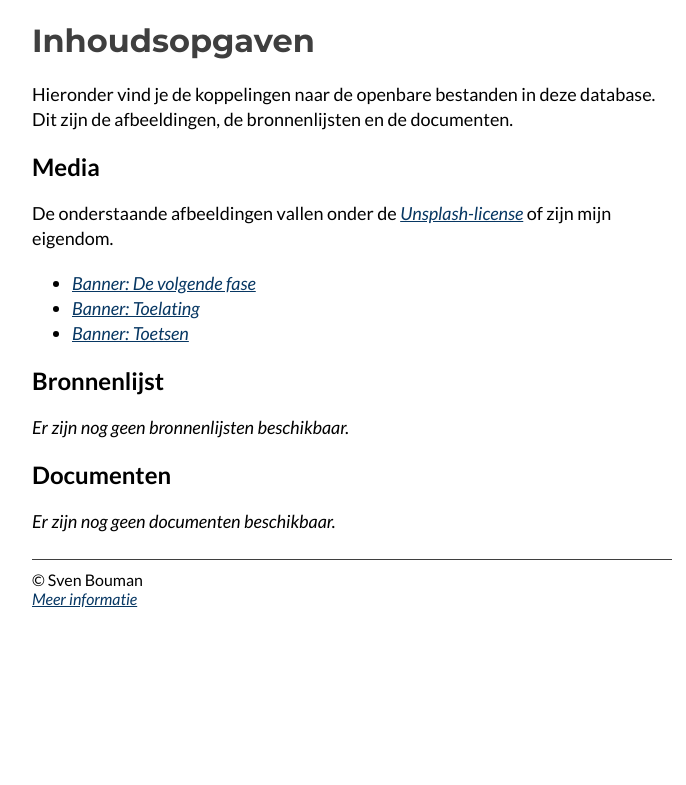
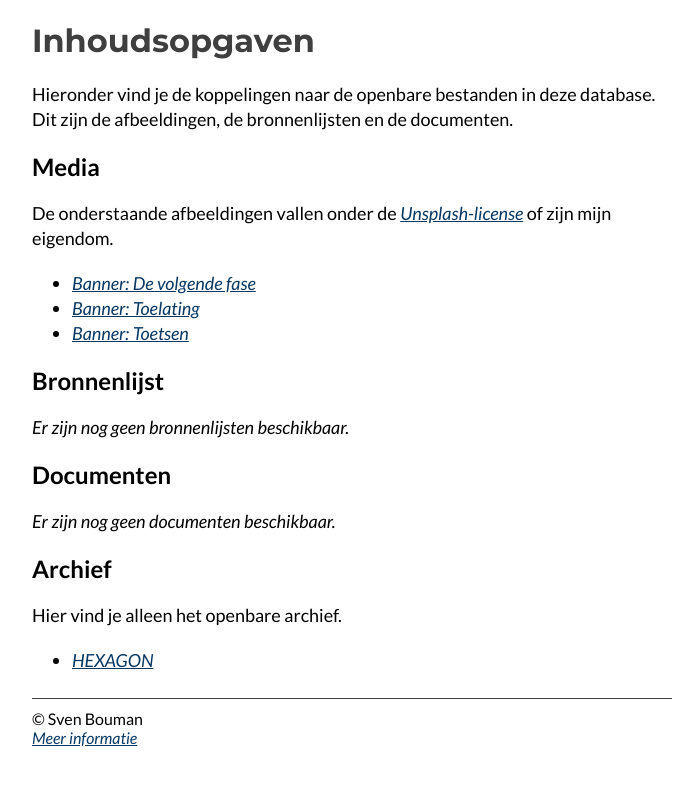
Before and after one commit to kevin-51/bronnen, a Jekyll site: the page built from index.md, in a window 1280 px wide. Shown: the top 785 px of the page, without its empty margins (288-974 px from the left). Built offline with Jekyll 4.4.1, drawn with Linux system fonts in a browser that asks for light colours.

Commit message:
Update index.md

```diff
--- a/index.md
+++ b/index.md
@@ -17,3 +17,7 @@ De onderstaande afbeeldingen vallen onder de [Unsplash-license](https://unsplash
 
 ## Documenten
 *Er zijn nog geen documenten beschikbaar.*
+
+## Archief
+Hier vind je alleen het openbare archief.
+* [HEXAGON](/archief/hexagon)
```
